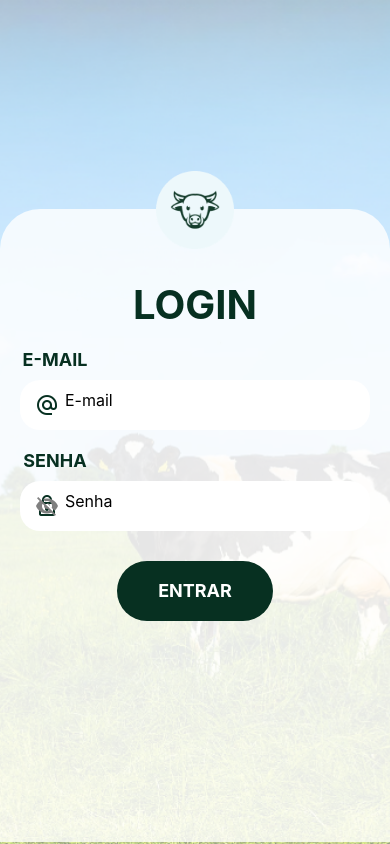
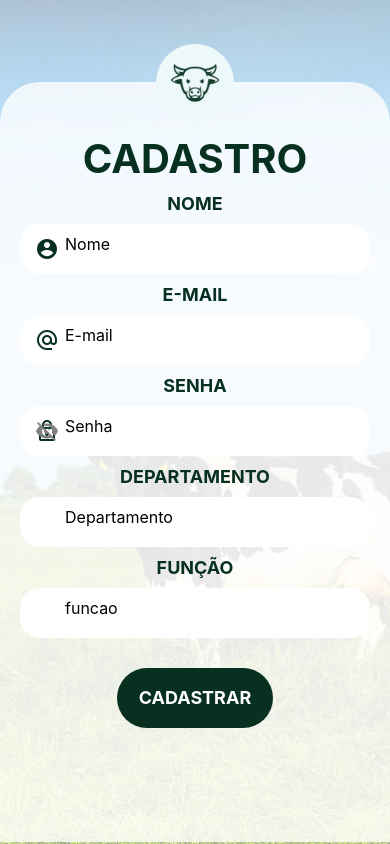
Before and after one commit to THE-CODE-HOUSE/NutriMoo-Frontend-React, a React Native app in the folder nutrimoo-app/: screen / in a window 390 px wide. Built offline with nearby package versions, Linux system fonts and the light colour scheme.

Commit message:
Tela de cadastro iniciada

```diff
--- a/nutrimoo-app/App.js
+++ b/nutrimoo-app/App.js
@@ -1,12 +1,12 @@
 import React from 'react';
 import { View } from 'react-native';
-import SignInScreen from './src/screens/SignIn';
+import SignUpScreen from './src/screens/SignUp';
 
 
 export default function App() {
   return (
     <View style={{ flex: 1}}>
-      <SignInScreen />
+      <SignUpScreen />
     </View>
   );
 }
--- /dev/null
+++ b/nutrimoo-app/src/screens/SignUp/index.js
@@ -0,0 +1,191 @@
+import React from "react";
+import { StatusBar } from "expo-status-bar";
+import {
+  Text,
+  View,
+  Image,
+  SafeAreaView,
+  TextInput,
+  TouchableWithoutFeedback,
+  Keyboard,
+  TouchableOpacity,
+  ImageBackground,
+} from "react-native";
+
+import styles from "./styles";
+
+import { MaterialIcons } from "@expo/vector-icons";
+import { useState } from "react";
+
+const SignUpScreen = () => {
+  const [email, setEmail] = useState("");
+  const [password, setPassword] = useState("");
+  const [hidePassword, setHidePassword] = useState(true);
+  const [errorMessage, setErrorMessage] = useState("");
+  const regexEmail = /^[A-Za-z0-9._%-]+@[A-Za-z0-9.-]+\.[A-Za-z]{2,4}$/;
+
+  const handleSignUp = () => {
+    if (email == "" || !regexEmail.test(email)) {
+      if (password == "") setErrorMessage("Por favor, insira seu e-mail.");
+      setErrorMessage("E-mail inválido. Verifique se está no formato correto.");
+      return;
+    }
+
+    if (password == "" || password.length < 6) {
+      if (password == "") setErrorMessage("Por favor, insira sua senha.");
+      setErrorMessage("A senha deve conter pelo menos 6 digitos.");
+      return;
+    }
+
+    // Se chegou até aqui, ambos os campos estão preenchidos.
+    setErrorMessage(""); // Limpar mensagem de erro.
+    console.log("Botão Entrar pressionado");
+  };
+
+  return (
+    <TouchableWithoutFeedback onPress={Keyboard.dismiss} accessible={false}>
+      <SafeAreaView style={styles.container}>
+        <StatusBar hidden={true} />
+
+        <ImageBackground
+          source={require("../../../assets/images/background.png")}
+          style={styles.image}
+        >
+          <View style={styles.retangulo}>
+            <View
+              style={[
+                styles.retangulo,
+                { opacity: 0.8, backgroundColor: "white", height: "100%" },
+              ]}
+            ></View>
+
+            {
+              <Image
+                source={require("../../../assets/images/logoball2.png")}
+                style={styles.logo}
+              />
+            }
+
+            <Text style={styles.titletext}>CADASTRO</Text>
+
+            <Text style={styles.contText}>NOME</Text>
+            <View style={styles.shadowBox}>
+              {
+                <MaterialIcons
+                  name="account-circle"
+                  size={24}
+                  color="#073021"
+                  style={styles.iconStyle}
+                />
+              }
+              <TextInput
+                placeholder="Nome"
+                autoCorrect={false}
+                keyboardType="nome"
+                onChangeText={(text) => setEmail(text)}
+                value={email}
+                style={styles.textinputWithIcon}
+                maxLength={40}
+              />
+            </View>
+
+            <Text style={styles.contText}>E-MAIL</Text>
+            <View style={styles.shadowBox}>
+              {
+                <MaterialIcons
+                  name="alternate-email"
+                  size={24}
+                  color="#073021"
+                  style={styles.iconStyle}
+                />
+              }
+              <TextInput
+                placeholder="E-mail"
+                autoCorrect={false}
+                keyboardType="email-address"
+                onChangeText={(text) => setEmail(text)}
+                value={email}
+                style={styles.textinputWithIcon}
+                maxLength={40}
+              />
+            </View>
+
+            <Text style={styles.contText}>SENHA</Text>
+
+            <View style={styles.shadowBox}>
+              {
+                <MaterialIcons
+                  name="lock-outline"
+                  size={24}
+                  color="#073021"
+                  style={styles.iconStyle}
+                />
+              }
+              <TextInput
+                secureTextEntry={hidePassword}
+                placeholder="Senha"
+                autoCorrect={false}
+                onChangeText={(text) => setPassword(text)}
+                value={password}
+                style={styles.textinputWithIcon}
+                maxLength={15}
+              />
+
+
+              <TouchableOpacity
+                style={[styles.iconStyle, { right: 15, left: undefined }]}
+                onPress={() => setHidePassword(!hidePassword)}
+              >
+                <MaterialIcons
+                  name={hidePassword ? "visibility-off" : "visibility"}
+                  size={24}
+                  color="gray"
+                />
+              </TouchableOpacity>
+
+            </View>
+
+            <Text style={styles.contText}>DEPARTAMENTO</Text>
+              <View style={styles.shadowBox}>
+                <TextInput
+                  placeholder="Departamento"
+                  autoCorrect={false}
+                  keyboardType="departamento"
+                  onChangeText={(text) => setEmail(text)}
+                  value={email}
+                  style={styles.textinputWithIcon}
+                  maxLength={40}
+                />
+              </View>
+
+              <Text style={styles.contText}>FUNÇÃO</Text>
+              <View style={styles.shadowBox}>
+                <TextInput
+                  placeholder="funcao"
+                  autoCorrect={false}
+                  keyboardType="funcao"
+                  onChangeText={(text) => setEmail(text)}
+                  value={email}
+                  style={styles.textinputWithIcon}
+                  maxLength={40}
+                />
+              </View>
+
+              {errorMessage ? (
+              <Text style={{ color: "red", marginTop: 10, fontWeight: "400" }}>
+                {errorMessage}
+              </Text>
+            ) : null}
+
+            <TouchableOpacity style={styles.button} onPress={handleSignUp}>
+              <Text style={styles.buttonText}>CADASTRAR</Text>
+            </TouchableOpacity>
+
+          </View>
+        </ImageBackground>
+      </SafeAreaView>
+    </TouchableWithoutFeedback>
+  );
+};
+
+export default SignUpScreen;
--- /dev/null
+++ b/nutrimoo-app/src/screens/SignUp/styles.js
@@ -0,0 +1,84 @@
+import { StyleSheet } from "react-native";
+
+const styles = StyleSheet.create({
+    titletext: {
+      fontSize: 40,
+      color: "#073021",
+      fontWeight: "bold",
+      marginTop: "0.1%",
+    },
+    container: {
+      flex: 1,
+      alignItems: "center",
+      justifyContent: "flex-start",
+    },
+    image: {
+      width: "100%",
+      height: "100%",
+    },
+    retangulo: {
+      position: "absolute",
+      bottom: 1,
+      width: "100%",
+      height: "90%",
+      backgroundColor: "#fffff",
+      alignItems: "center",
+      borderTopLeftRadius: 40,
+      borderTopRightRadius: 40,
+    },
+    logo: {
+      marginTop: -50,
+      width: "20%",
+      resizeMode: "contain",
+    },
+    textinput: {
+      marginTop: 10,
+      borderRadius: 20,
+      paddingLeft: 15,
+      fontSize: 16,
+    },
+    shadowBox: {
+      width: 350,
+      height: 50,
+      marginTop: 10,
+      borderRadius: 20,
+      backgroundColor: "white",
+      elevation: 15,
+    },
+    contText: {
+      marginTop: 10,
+      fontSize: 18,
+      color: "#073021",
+      fontWeight: "bold",
+      textAlign: "left"
+    },
+    button: {
+      width: "40%",
+      height: 60,
+      backgroundColor: "#073021",
+      borderRadius: 40,
+      justifyContent: "center",
+      alignItems: "center",
+      marginTop: 30,
+    },
+
+    buttonText: {
+      color: "white",
+      fontSize: 18,
+      fontWeight: "bold",
+    },
+    iconStyle: {
+      position: "absolute",
+      top: 13,
+      left: 15,
+    },
+
+    textinputWithIcon: {
+      marginTop: 10,
+      borderRadius: 20,
+      paddingLeft: 45, // Aumente o padding para não sobrepor o ícone
+      fontSize: 16,
+    },
+  });
+
+  export default styles;
```
